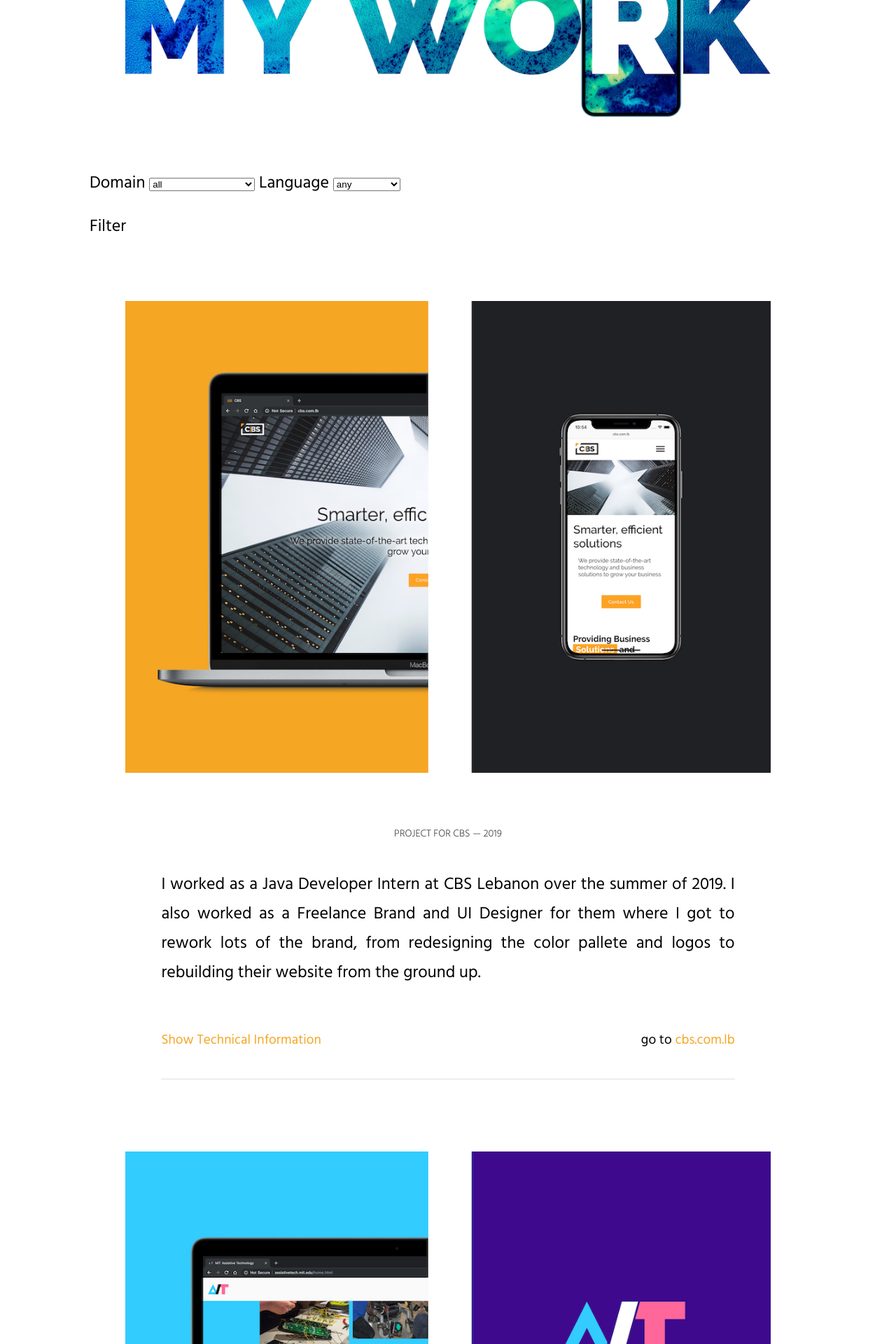
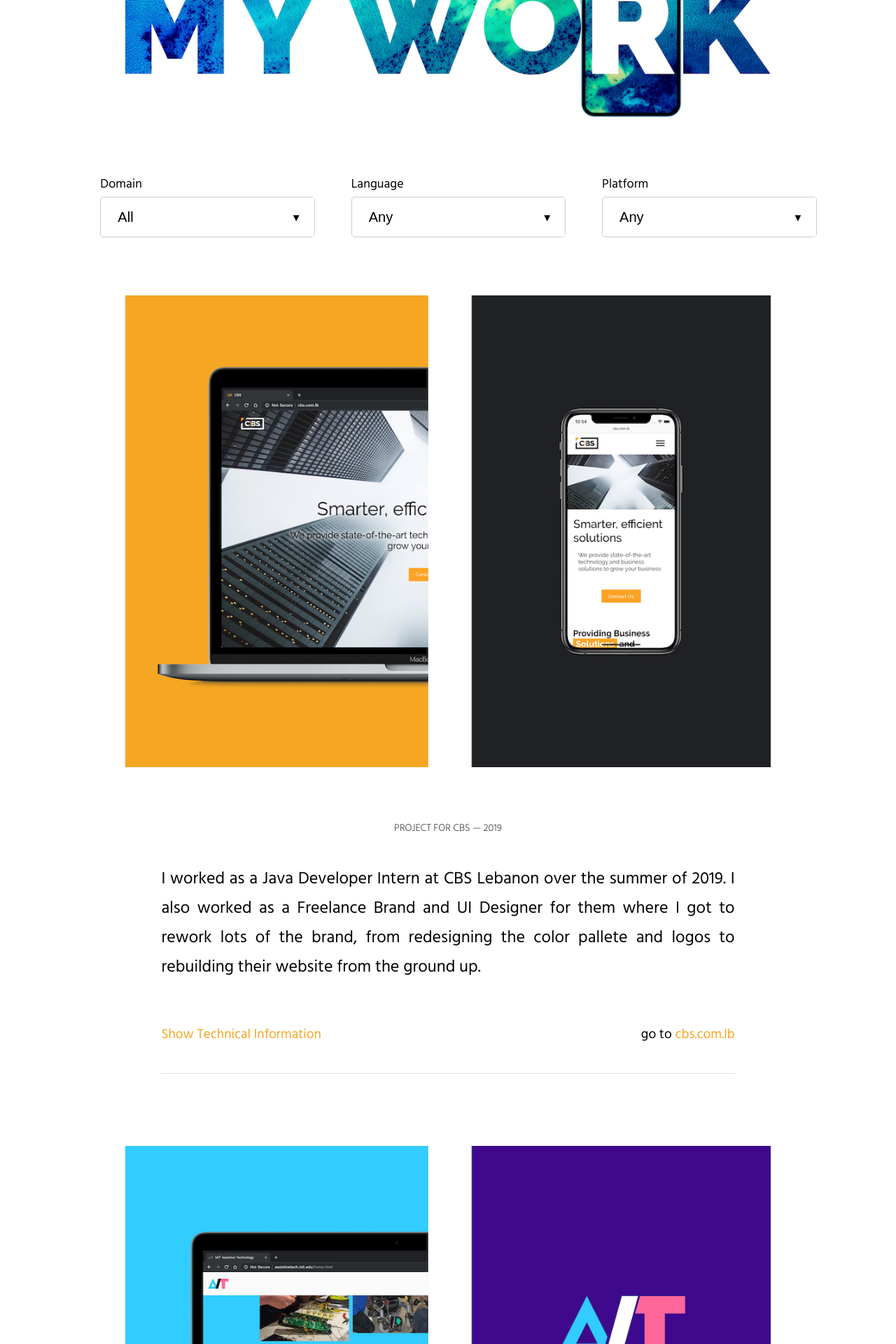
Before and after one commit to itstorque/2018-tareqdandachi.github.io, a Jekyll site: the page built from work.md, in a window 1280 px wide. Shown: the part 359-2279 px from the top of the page at 70% size. Built offline with Jekyll 4.4.1, drawn with Linux system fonts in a browser that asks for light colours.

Commit message:
Added style to selector

```diff
--- a/resources/js/work.js
+++ b/resources/js/work.js
@@ -20,13 +20,31 @@ $(".more_info_button").click(function(){
 
 // Handling Ordering & Filtering List
 
-let inputs = ['domain', 'lang'];
+let inputs = ['domain', 'lang', 'platform'];
 
 let list_items = $(".work-item");
 
-$("#submit-query").click(function(){
+$("select").change(function(){
 
-    console.log("submit");
+  var values = [];
+
+    for (i = 0; i < inputs.length; i++) {
+
+      let val = " " + document.getElementById(inputs[i]).value + " ";
+
+      if (val != "  ") {
+
+        document.getElementById(inputs[i]).parentElement.classList.add("active-search")
+
+      } else {
+
+        document.getElementById(inputs[i]).parentElement.classList.remove("active-search")
+
+      }
+
+      values.push(val)
+
+    }
 
     for (j = 0; j < list_items.length; j++) {
 
@@ -34,7 +52,7 @@ $("#submit-query").click(function(){
 
       for (i = 0; i < inputs.length; i++) {
 
-        let val = " " + document.getElementById(inputs[i]).value + " ";
+        let val = values[i];
 
         if (val != "  ") {
 
--- a/resources/main.css
+++ b/resources/main.css
@@ -441,6 +441,84 @@ p.work.more_info {
   text-align: left;
 
   cursor: pointer;
+
+}
+
+select {
+  -webkit-appearance: none;
+  -moz-appearance: none;
+  -ms-appearance: none;
+  appearance: none;
+  outline: 0;
+  box-shadow: none;
+  border: 0 !important;
+  background: #fff;
+  background-image: none;
+  flex: 1;
+  padding: 0 1em;
+  color: black;
+  cursor: pointer;
+  font-size: 1em;
+}
+
+select::-ms-expand {
+  display: none;
+}
+
+.select {
+  position: relative;
+  display: flex;
+  width: 90%;
+  line-height: 3;
+  background: #fff;
+  overflow: hidden;
+  margin: 0 5% 20px 5%;
+  border-radius: 5px;
+  border: 1px solid #ccc;
+  padding: 17px 14px
+}
+
+.select::after {
+  content: '\25BC';
+  position: absolute;
+  top: 0;
+  right: 0;
+  padding: 0 1em;
+  background: #fff;
+  cursor: pointer;
+  pointer-events: none;
+  -webkit-transition: .25s all ease;
+  -o-transition: .25s all ease;
+  transition: .25s all ease;
+}
+
+.select:hover::after {
+  color: var(--pop);
+}
+
+.active-search.select {
+
+  border: 1px solid var(--pop);
+
+}
+
+.active-search.select::after {
+  color: var(--pop);
+}
+
+label {
+
+  font-size: 18px;
+
+  margin-left: 5%;
+
+}
+
+.search {
+
+  display: grid;
+
+  grid-template-columns: 100%;
 
 }
 
@@ -1368,6 +1446,34 @@ tr > td:last-of-type {
 
   }
 
+  select {
+
+    font-size: 20px;
+    padding-left: 10px;
+
+  }
+
+  .select {
+
+    line-height: 60px;
+
+  }
+
+  .select::after {
+
+    width: 18px;
+    padding-left: 18px;
+    font-size: 15px;
+
+  }
+
+  .search {
+
+    grid-template-columns: 30% 30% 30%;
+    grid-column-gap: 5%;
+
+  }
+
   div.work {
 
     width: 80%;
--- a/work.md
+++ b/work.md
@@ -9,31 +9,62 @@ script:
 
   {%- include picture.html img="work" alt="The title 'MY WORK' with a phone over the letter R" extra_class="work_banner" -%}
 
-  <label for="domain">Domain</label>
-  <select id="domain">
-    <option value="">all</option>
-    <option value="cs">Computer Science</option>
-    <option value="design">Design</option>
-    <option value="ee">Electrical Engineering</option>
-    <option value="bio">Biomedical</option>
-  </select>
+  <div class="search">
 
-  <label for="lang">Language</label>
-  <select id="lang">
-    <option value="">any</option>
-    <option value="py">Python</option>
-    <option value="cpp">C++</option>
-    <option value="objc">Objective-C</option>
-    <option value="swift">Swift</option>
-    <option value="as">AppleScript</option>
-    <option value="java">Java</option>
-    <option value="php">PHP</option>
-    <option value="js">JavaScript</option>
-    <option value="ruby">Ruby</option>
-    <option value="coffee">CoffeeScript</option>
-  </select>
+    <div class="search-item">
+      <label for="domain">Domain</label>
+      <div class="select">
+        <select id="domain">
+          <option value="">All</option>
+          <option value="cs">Computer Science</option>
+          <option value="design">Design</option>
+          <option value="ee">Electrical Engineering</option>
+          <option value="bio">Biomedical</option>
+          <option value="ai">Artificial intelligence</option>
+          <option value="ar">Augmented Reality</option>
+        </select>
+      </div>
+    </div>
 
-  <p id="submit-query">Filter</p>
+    <div class="search-item">
+      <label for="lang">Language</label>
+      <div class="select">
+        <select id="lang">
+          <option value="">Any</option>
+          <option value="py">Python</option>
+          <option value="cpp">C++</option>
+          <option value="objc">Objective-C</option>
+          <option value="swift">Swift</option>
+          <option value="as">AppleScript</option>
+          <option value="java">Java</option>
+          <option value="php">PHP</option>
+          <option value="js">JavaScript</option>
+          <option value="ruby">Ruby</option>
+          <option value="coffee">CoffeeScript</option>
+        </select>
+      </div>
+    </div>
+
+    <div class="search-item">
+      <label for="platform">Platform</label>
+      <div class="select">
+        <select id="platform">
+          <option value="">Any</option>
+          <option value="macos">MacOS</option>
+          <option value="linux">Linux</option>
+          <option value="arduino">Arduino</option>
+          <option value="app">iOS</option>
+          <option value="web">Web</option>
+        </select>
+      </div>
+    </div>
+
+  </div>
+
+  <!--<label for="keyword">Keyword Search</label>
+  <input id="keyword">
+
+  <p id="submit-search">Search</p>-->
 
   <div id="cbs" class="work-item" data-tags="ui web java php js design intern cs">
 
```
Also changed, not shown: other parts of work.md (+3 -3 lines).
